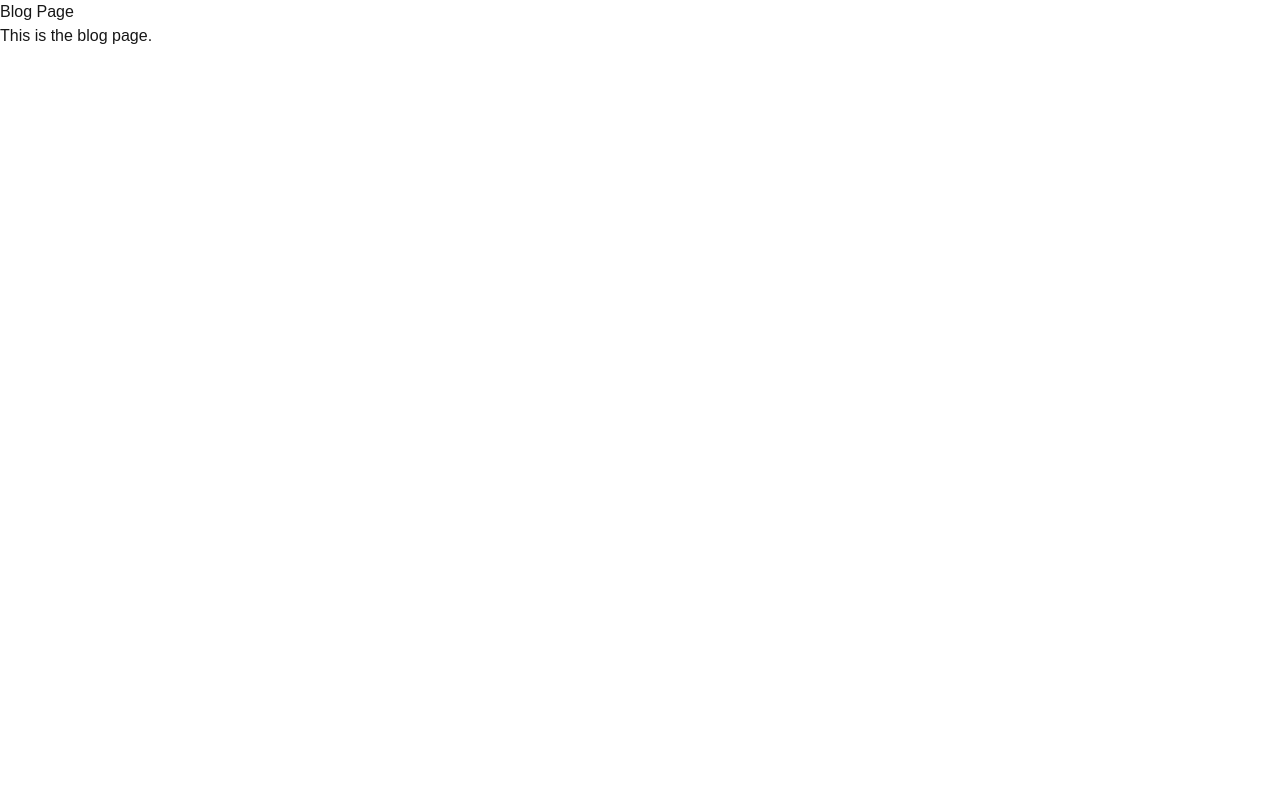
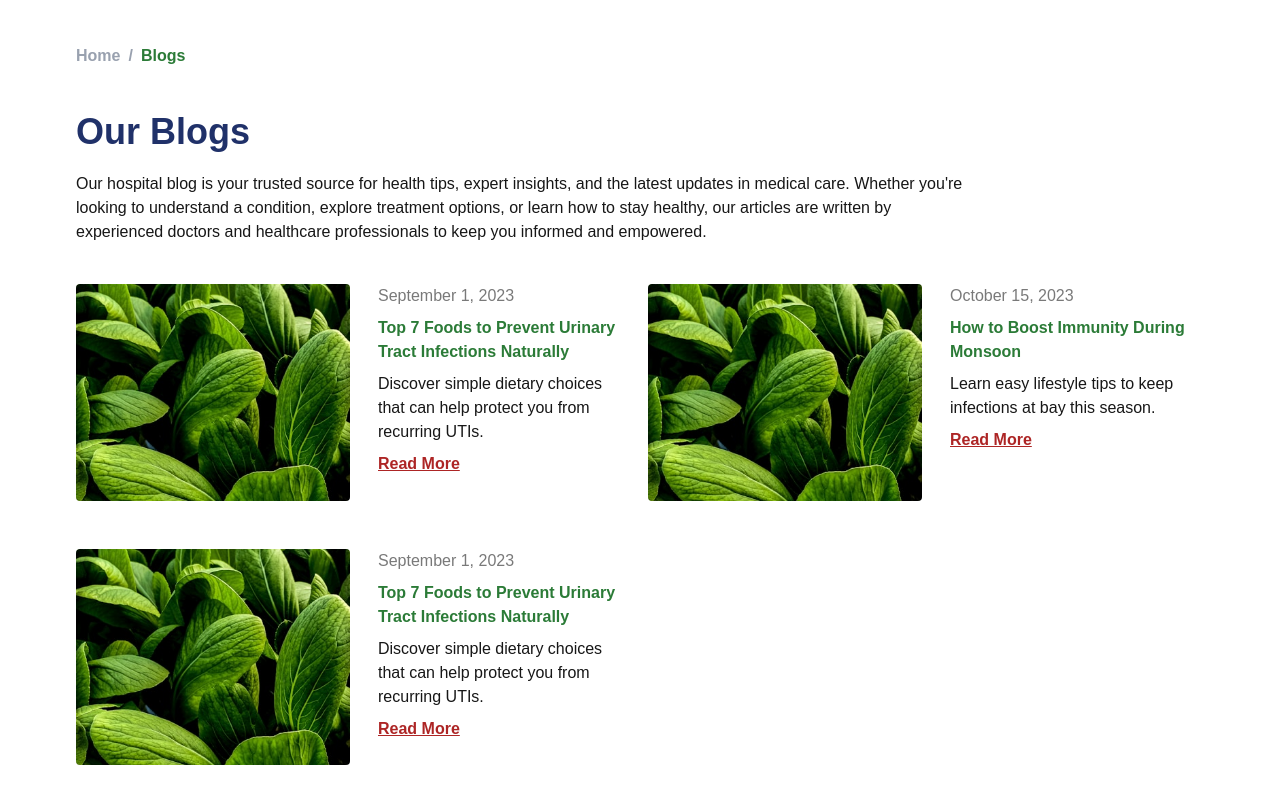
Before and after one commit to Happyhh-com/HHH, a Next.js app: page /blogs in a window 1280 px wide. Shown: the top 804 px of the page. Built offline with nearby package versions, Linux system fonts and the light colour scheme.

Commit message:
Blog list

```diff
--- a/app/blogs/page.jsx
+++ b/app/blogs/page.jsx
@@ -1,8 +1,76 @@
+"use client";
+import { useRouter } from "next/navigation";
+
 export default function Blogs() {
+  const router = useRouter();
+  const blogs = [
+    {
+      "id": 1,
+      "date": "September 1, 2023",
+      "title": "Top 7 Foods to Prevent Urinary Tract Infections Naturally",
+      "description": "Discover simple dietary choices that can help protect you from recurring UTIs.",
+      "imageUrl": "/assets/Temp blogs/temp_blog_pic.jpg"
+    },
+    {
+      "id": 2,
+      "date": "October 15, 2023",
+      "title": "How to Boost Immunity During Monsoon",
+      "description": "Learn easy lifestyle tips to keep infections at bay this season.",
+      "imageUrl": "/assets/Temp blogs/temp_blog_pic.jpg"
+    },
+    {
+      "id": 3,
+      "date": "September 1, 2023",
+      "title": "Top 7 Foods to Prevent Urinary Tract Infections Naturally",
+      "description": "Discover simple dietary choices that can help protect you from recurring UTIs.",
+      "imageUrl": "/assets/Temp blogs/temp_blog_pic.jpg"
+    }
+  ]
+
+
   return (
-     <main>
-      <h1>Blog Page</h1>
-      <p>This is the blog page.</p>
-    </main>
+    <>
+      <div className="flex space-x-2 font-semibold text-gray-400 mt-11 ml-19">
+        <span
+          onClick={() => router.push("/")}
+          className="cursor-pointer hover:underline"
+        >
+          Home
+        </span>
+        <span>/</span>
+        <span className="text-[#2B7B37] transition cursor-pointer">
+          Blogs
+        </span>
+      </div>
+
+      <p className="font-bold mt-11 mb-5 ml-19 text-4xl text-[#203169]">Our Blogs</p>
+
+      <div className="w-[70%] ml-19">
+        Our hospital blog is your trusted source for health tips, expert insights, and the latest updates in medical care. Whether you're looking to understand a condition, explore treatment options, or learn how to stay healthy, our articles are written by experienced doctors and healthcare professionals to keep you informed and empowered.
+      </div>
+
+      <div className="grid grid-cols-2 gap-4 mx-19 my-10">
+
+        {blogs.map((blog) => (
+          <div key={blog.id} className="grid grid-cols-2 gap-2 mb-8">
+            <div className="aspect-[268/212]">
+              <img
+                src={blog.imageUrl}
+                alt={`Blog ${blog.id}`}
+                className="rounded-sm h-full w-full object-cover"
+              />
+            </div>
+
+            <div className="ml-5">
+              <p className="text-[#14141491] mb-2">{blog.date}</p>
+              <p className="text-[#2B7B37] mb-2 font-bold">{blog.title}</p>
+              <p className="mb-2">{blog.description}</p>
+              <p className="text-[#AD2525] font-bold underline cursor-pointer">Read More</p>
+            </div>
+          </div>
+        ))}
+
+      </div>
+    </>
   )
 }
--- a/app/services/page.jsx
+++ b/app/services/page.jsx
@@ -8,7 +8,7 @@ export default function Services() {
 
   return (
     <>
-      <div className="px-8 flex space-x-2 font-semibold text-gray-400 mt-11 ml-11">
+      <div className="flex space-x-2 font-semibold text-gray-400 mt-11 ml-19">
         <span
           onClick={() => router.push("/")}
           className="cursor-pointer hover:underline"
@@ -21,7 +21,7 @@ export default function Services() {
         </span>
       </div>
 
-      <p className="px-8 font-bold m-11 text-4xl text-[#203169]">Services</p>
+      <p className="font-bold my-11 ml-19 text-4xl text-[#203169]">Services</p>
 
       <div className="flex mx-25">
         <div className="w-[47%] overflow-hidden">
@@ -81,22 +81,19 @@ export default function Services() {
           <div className="w-[24%] mb-15">
             <p
               onClick={() => setActive("Laser Treatments")}
-              className={`cursor-pointer my-6 text-lg ${
-                active === "Laser Treatments" ? "text-white" : "text-gray-500"
+              className={`cursor-pointer my-6 text-lg ${active === "Laser Treatments" ? "text-white" : "text-gray-500"
                 }`}
             >
               Laser Treatments
             </p>
             <div
-              className={`h-px ${
-                active === "Laser Treatments" ? "bg-white" : "bg-gray-500"
+              className={`h-px ${active === "Laser Treatments" ? "bg-white" : "bg-gray-500"
                 }`}
             ></div>
 
             <p
               onClick={() => setActive("Laparoscopic Surgeries")}
-              className={`cursor-pointer my-6 text-lg ${
-                active === "Laparoscopic Surgeries"
+              className={`cursor-pointer my-6 text-lg ${active === "Laparoscopic Surgeries"
                   ? "text-white"
                   : "text-gray-500"
                 }`}
@@ -104,15 +101,13 @@ export default function Services() {
               Laparoscopic Surgeries
             </p>
             <div
-              className={`h-px ${
-                active === "Laparoscopic Surgeries" ? "bg-white" : "bg-gray-500"
+              className={`h-px ${active === "Laparoscopic Surgeries" ? "bg-white" : "bg-gray-500"
                 }`}
             ></div>
 
             <p
               onClick={() => setActive("Endoscopic & Bronchoscopic Services")}
-              className={`cursor-pointer my-6 text-lg ${
-                active === "Endoscopic & Bronchoscopic Services"
+              className={`cursor-pointer my-6 text-lg ${active === "Endoscopic & Bronchoscopic Services"
                   ? "text-white"
                   : "text-gray-500"
                 }`}
@@ -120,8 +115,7 @@ export default function Services() {
               Endoscopic & Bronchoscopic Services
             </p>
             <div
-              className={`h-px ${
-                active === "Endoscopic & Bronchoscopic Services"
+              className={`h-px ${active === "Endoscopic & Bronchoscopic Services"
                   ? "bg-white"
                   : "bg-gray-500"
                 }`}
@@ -129,22 +123,19 @@ export default function Services() {
 
             <p
               onClick={() => setActive("Other Specialties")}
-              className={`cursor-pointer my-6 text-lg ${
-                active === "Other Specialties" ? "text-white" : "text-gray-500"
+              className={`cursor-pointer my-6 text-lg ${active === "Other Specialties" ? "text-white" : "text-gray-500"
                 }`}
             >
               Other Specialties
             </p>
             <div
-              className={`h-px ${
-                active === "Other Specialties" ? "bg-white" : "bg-gray-500"
+              className={`h-px ${active === "Other Specialties" ? "bg-white" : "bg-gray-500"
                 }`}
             ></div>
 
             <p
               onClick={() => setActive("General Surgical Procedures")}
-              className={`cursor-pointer my-6 text-lg ${
-                active === "General Surgical Procedures"
+              className={`cursor-pointer my-6 text-lg ${active === "General Surgical Procedures"
                   ? "text-white"
                   : "text-gray-500"
                 }`}
@@ -152,8 +143,7 @@ export default function Services() {
               General Surgical Procedures
             </p>
             <div
-              className={`h-px ${
-                active === "General Surgical Procedures"
+              className={`h-px ${active === "General Surgical Procedures"
                   ? "bg-white"
                   : "bg-gray-500"
                 }`}
@@ -161,8 +151,7 @@ export default function Services() {
 
             <p
               onClick={() => setActive("Chronic & Lifestyle Diseases")}
-              className={`cursor-pointer my-6 text-lg ${
-                active === "Chronic & Lifestyle Diseases"
+              className={`cursor-pointer my-6 text-lg ${active === "Chronic & Lifestyle Diseases"
                   ? "text-white"
                   : "text-gray-500"
                 }`}
@@ -170,8 +159,7 @@ export default function Services() {
               Chronic & Lifestyle Diseases
             </p>
             <div
-              className={`h-px ${
-                active === "Chronic & Lifestyle Diseases"
+              className={`h-px ${active === "Chronic & Lifestyle Diseases"
                   ? "bg-white"
                   : "bg-gray-500"
                 }`}
@@ -179,8 +167,7 @@ export default function Services() {
           </div>
 
           <div
-            className={`${
-              active === "Laser Treatments" ? "block" : "hidden"
+            className={`${active === "Laser Treatments" ? "block" : "hidden"
               } mx-20 w-[76%]`}
           >
             <p className="my-6 text-white text-xl font-bold">
@@ -251,8 +238,7 @@ export default function Services() {
           </div>
 
           <div
-            className={`${
-              active === "Laparoscopic Surgeries" ? "block" : "hidden"
+            className={`${active === "Laparoscopic Surgeries" ? "block" : "hidden"
               } mx-20 w-[76%]`}
           >
             <p className="my-6 text-white text-xl font-bold">
@@ -331,8 +317,7 @@ export default function Services() {
           </div>
 
           <div
-            className={`${
-              active === "Endoscopic & Bronchoscopic Services"
+            className={`${active === "Endoscopic & Bronchoscopic Services"
                 ? "block"
                 : "hidden"
               } mx-20 w-[76%]`}
@@ -358,8 +343,7 @@ export default function Services() {
           </div>
 
           <div
-            className={`${
-              active === "Other Specialties" ? "block" : "hidden"
+            className={`${active === "Other Specialties" ? "block" : "hidden"
               } mx-20 w-[76%]`}
           >
             <p className="my-6 text-white text-xl font-bold">
@@ -464,8 +448,7 @@ export default function Services() {
           </div>
 
           <div
-            className={`${
-              active === "General Surgical Procedures" ? "block" : "hidden"
+            className={`${active === "General Surgical Procedures" ? "block" : "hidden"
               } mx-20 w-[76%]`}
           >
             <p className="my-6 text-white text-xl font-bold">
@@ -537,8 +520,7 @@ export default function Services() {
           </div>
 
           <div
-            className={`${
-              active === "Chronic & Lifestyle Diseases" ? "block" : "hidden"
+            className={`${active === "Chronic & Lifestyle Diseases" ? "block" : "hidden"
               } mx-20 w-[76%]`}
           >
             <p className="my-6 text-white text-xl font-bold">
```
Also changed, not shown: public/assets/Temp blogs/temp_blog_pic.jpg (added). Lines whose indentation alone changed are shown as unchanged.
